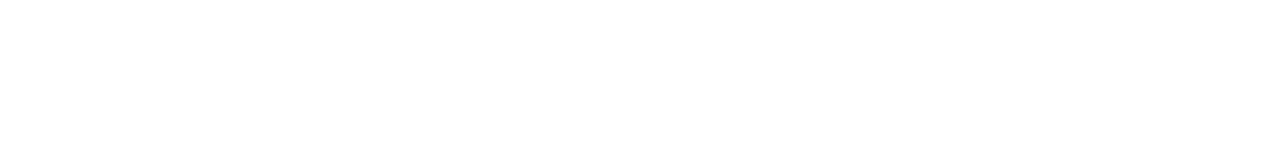
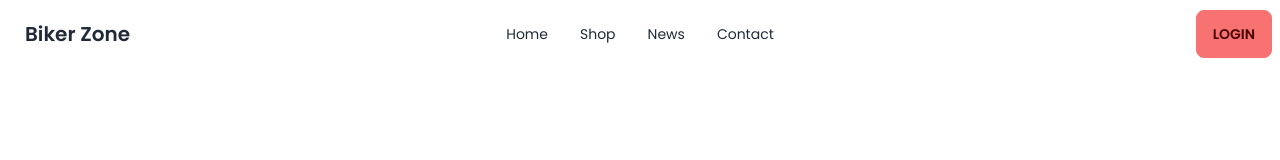
Before and after one commit to sazzadshakhbd/biker-zone-daisyui, a plain HTML site: page index.html in a window 1280 px wide. Drawn offline with nearby package versions, Linux system fonts and the light colour scheme.

Commit message:
navbar start

```diff
--- a/index.html
+++ b/index.html
@@ -5,15 +5,54 @@
     <meta charset="UTF-8">
     <meta name="viewport" content="width=device-width, initial-scale=1.0">
     <link rel="preconnect" href="https://fonts.googleapis.com">
-<link rel="preconnect" href="https://fonts.gstatic.com" crossorigin>
-<link href="https://fonts.googleapis.com/css2?family=Poppins:wght@300;400;500;600;700&display=swap" rel="stylesheet">
+    <link rel="preconnect" href="https://fonts.gstatic.com" crossorigin>
+    <link href="https://fonts.googleapis.com/css2?family=Poppins:wght@300;400;500;600;700&display=swap"
+        rel="stylesheet">
     <title>Biker Zone</title>
     <link href="https://cdn.jsdelivr.net/npm/daisyui@3.7.3/dist/full.css" rel="stylesheet" type="text/css" />
     <script src="https://cdn.tailwindcss.com"></script>
+    <link rel="stylesheet" href="style.css">
 </head>
 
 <body>
-
+    <header>
+        <nav>
+            <div class="navbar bg-base-100">
+                <div class="navbar-start">
+                    <div class="dropdown">
+                        <label tabindex="0" class="btn btn-ghost lg:hidden">
+                            <svg xmlns="http://www.w3.org/2000/svg" class="h-5 w-5" fill="none" viewBox="0 0 24 24"
+                                stroke="currentColor">
+                                <path stroke-linecap="round" stroke-linejoin="round" stroke-width="2"
+                                    d="M4 6h16M4 12h8m-8 6h16" />
+                            </svg>
+                        </label>
+                        <ul tabindex="0"
+                            class="menu menu-sm dropdown-content mt-3 z-[1] p-2 shadow bg-base-100 rounded-box w-52">
+                            <li><a>Home</a></li>
+                            <li><a>Shop</a></li>
+                            <li><a>News</a></li>
+                            <li><a>Contact</a></li>
+                        </ul>
+                    </div>
+                    <a class="btn btn-ghost normal-case text-xl">Biker Zone</a>
+                </div>
+                <div class="navbar-center hidden lg:flex">
+                    <ul class="menu menu-horizontal px-1">
+                        <li><a>Home</a></li>
+                        <li><a>Shop</a></li>
+                        <li><a>News</a></li>
+                        <li><a>Contact</a></li>
+                    </ul>
+                </div>
+                <div class="navbar-end">
+                    <a class="btn btn-error">Login</a>
+                </div>
+            </div>
+        </nav>
+    </header>
+    <main></main>
+    <footer></footer>
 </body>
 
 </html>
--- /dev/null
+++ b/style.css
@@ -0,0 +1,3 @@
+body {
+    font-family: 'Poppins', sans-serif;
+}
```
